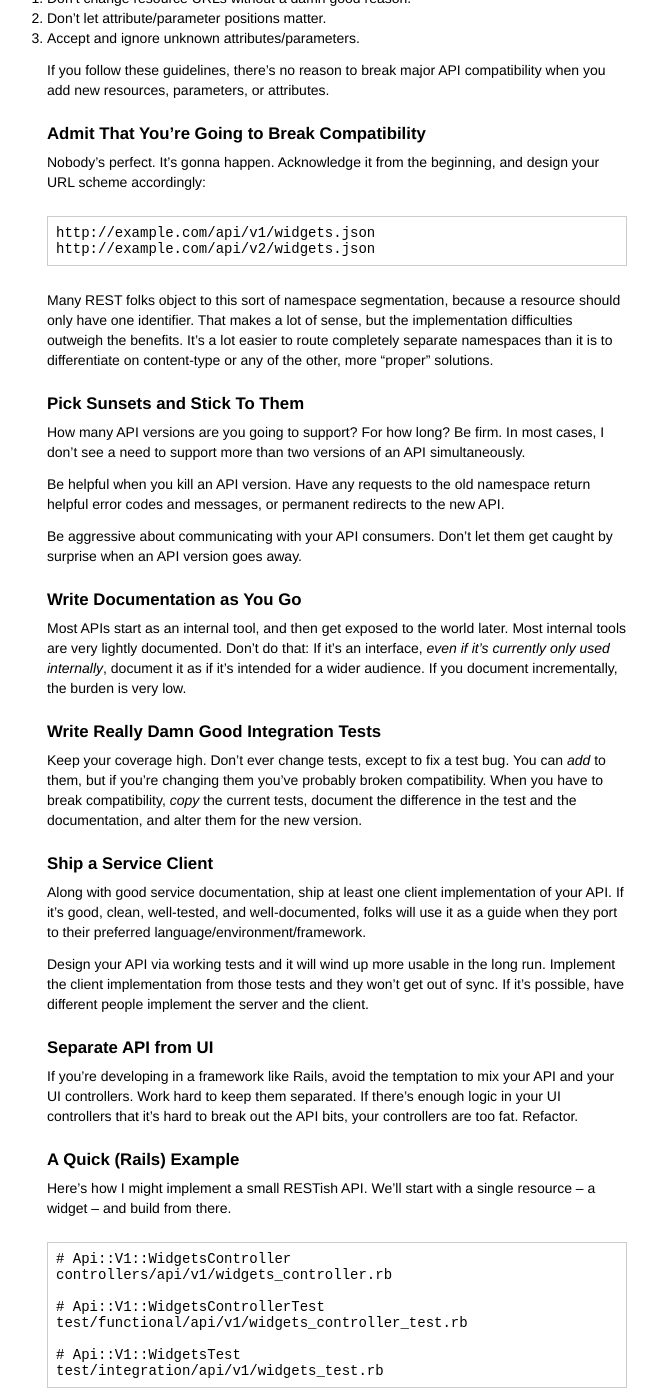
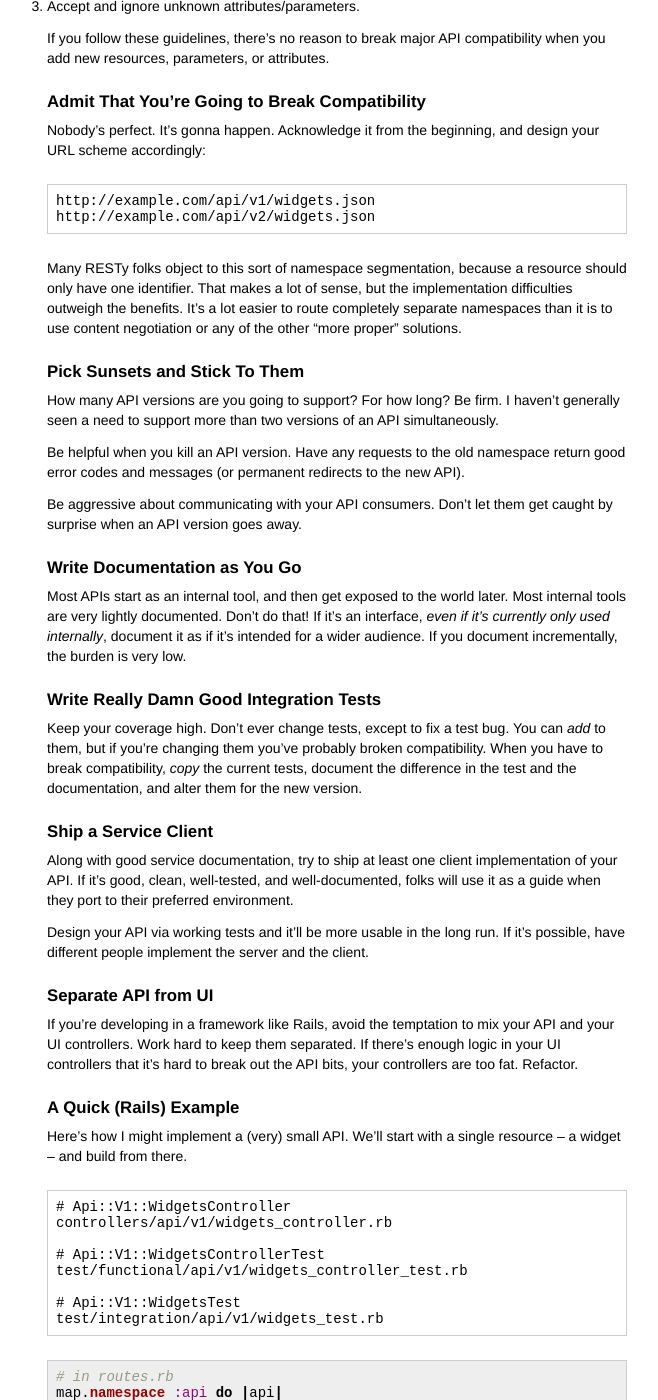
Before and after one commit to jbarnette/jbarnette.github.com, a Jekyll site: the page built from _posts/2009-04-07-http-apis.markdown, in a window 1280 px wide and 1400 px high, scrolled down 543 px. Shown: the whole window, without its empty margins (303-961 px from the left). Built offline with Jekyll 4.4.1, drawn with Linux system fonts in a browser that asks for light colours; nearby versions of some CDN libraries; some of the changed text lies outside the part shown.

Commit message:
HTTP API edits.

```diff
--- a/_posts/2009-04-07-http-apis.markdown
+++ b/_posts/2009-04-07-http-apis.markdown
@@ -3,11 +3,9 @@ layout: post
 title: Versioning HTTP APIs
 ---
 
-*(This is a draft in progress. Don't get too riled up yet.)*
-
-There's a lot of hot air circulating online re versioning RESTful
-APIs. I ignore most of it: It's folks without real load or customers,
-wanking about purity and "real" RESTful design.
+There's a lot of hot air circulating online re versioning HTTP APIs. I
+ignore most of it: It's RESTy folks without real load or customers,
+wanking about purity.
 
 I actually agree with some of the purist noise from a theoretical
 perspective, but in practice the implementations are annoying enough
@@ -21,7 +19,7 @@ These also apply only to systems where there are lots of clients and a
 *single* service endpoint. The landscape changes a bit if clients are
 hitting multiple, independent installations of your service.
 
-My rules of thumb for versioning a RESTish API:
+My rules of thumb for versioning an HTTP API:
 
 ## Do Your Best To Never, Ever, Break Compatibility
 
@@ -43,22 +41,22 @@ beginning, and design your URL scheme accordingly:
     http://example.com/api/v1/widgets.json
     http://example.com/api/v2/widgets.json
 
-Many REST folks object to this sort of namespace segmentation, because
-a resource should only have one identifier. That makes a lot of
-sense, but the implementation difficulties outweigh the benefits. It's
-a lot easier to route completely separate namespaces than it is to
-differentiate on content-type or any of the other, more "proper"
-solutions.
+Many RESTy folks object to this sort of namespace segmentation,
+because a resource should only have one identifier. That makes a lot
+of sense, but the implementation difficulties outweigh the
+benefits. It's a lot easier to route completely separate namespaces
+than it is to use content negotiation or any of the other "more
+proper" solutions.
 
 ## Pick Sunsets and Stick To Them
 
 How many API versions are you going to support? For how long? Be
-firm. In most cases, I don't see a need to support more than two
+firm. I haven't generally seen a need to support more than two
 versions of an API simultaneously.
 
 Be helpful when you kill an API version. Have any requests to the old
-namespace return helpful error codes and messages, or permanent
-redirects to the new API.
+namespace return good error codes and messages (or permanent redirects
+to the new API).
 
 Be aggressive about communicating with your API consumers. Don't let
 them get caught by surprise when an API version goes away.
@@ -66,7 +64,7 @@ them get caught by surprise when an API version goes away.
 ## Write Documentation as You Go
 
 Most APIs start as an internal tool, and then get exposed to the world
-later. Most internal tools are very lightly documented. Don't do that:
+later. Most internal tools are very lightly documented. Don't do that!
 If it's an interface, *even if it's currently only used internally*,
 document it as if it's intended for a wider audience. If you document
 incrementally, the burden is very low.
@@ -81,15 +79,14 @@ documentation, and alter them for the new version.
 
 ## Ship a Service Client
 
-Along with good service documentation, ship at least one client
+Along with good service documentation, try to ship at least one client
 implementation of your API. If it's good, clean, well-tested, and
 well-documented, folks will use it as a guide when they port to their
-preferred language/environment/framework.
+preferred environment.
 
-Design your API via working tests and it will wind up more usable in
-the long run. Implement the client implementation from those tests and
-they won't get out of sync. If it's possible, have different people
-implement the server and the client.
+Design your API via working tests and it'll be more usable in the long
+run. If it's possible, have different people implement the server and
+the client.
 
 ## Separate API from UI
 
@@ -101,7 +98,7 @@ fat. Refactor.
 
 ## A Quick (Rails) Example
 
-Here's how I might implement a small RESTish API. We'll start with a
+Here's how I might implement a (very) small API. We'll start with a
 single resource -- a widget -- and build from there.
 
 
@@ -125,8 +122,9 @@ end
 
 ### Adding an Attribute to the Widget Model
 
-No new version is necessary: just add it. Document clearly that
-clients, like the server, should ignore unknown attributes.
+No new version is necessary: just add it. Don't forget to change the
+docs! Remember to clearly document that clients, like the server,
+should ignore unknown attributes.
 
 ### Adding a New Resource
 
```
